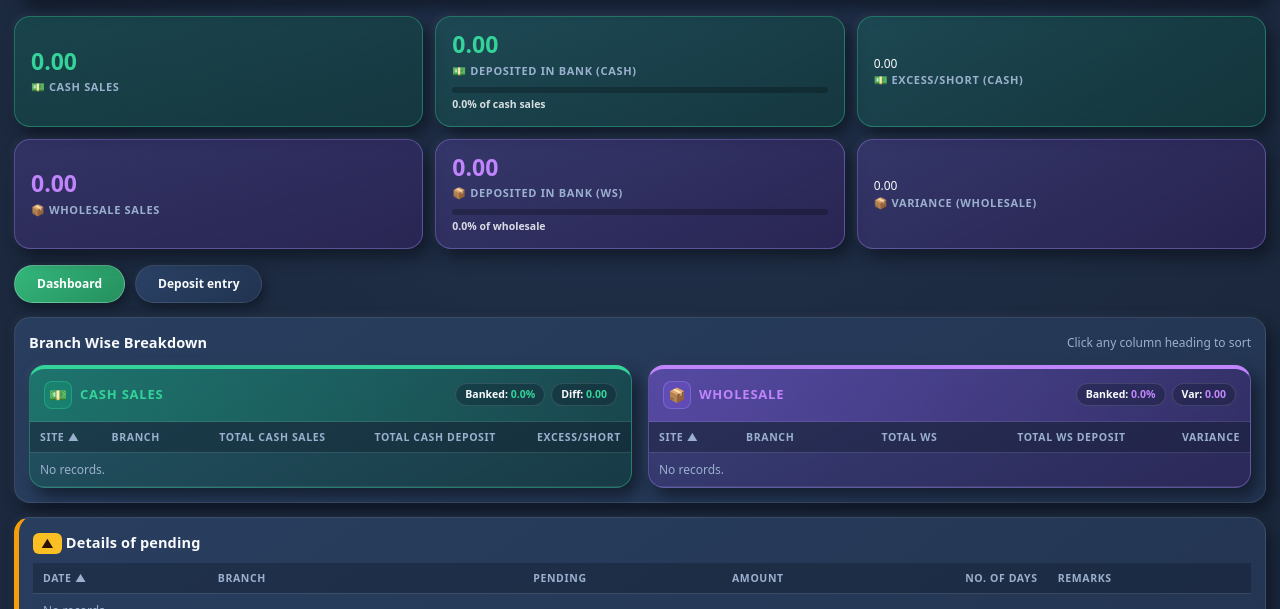
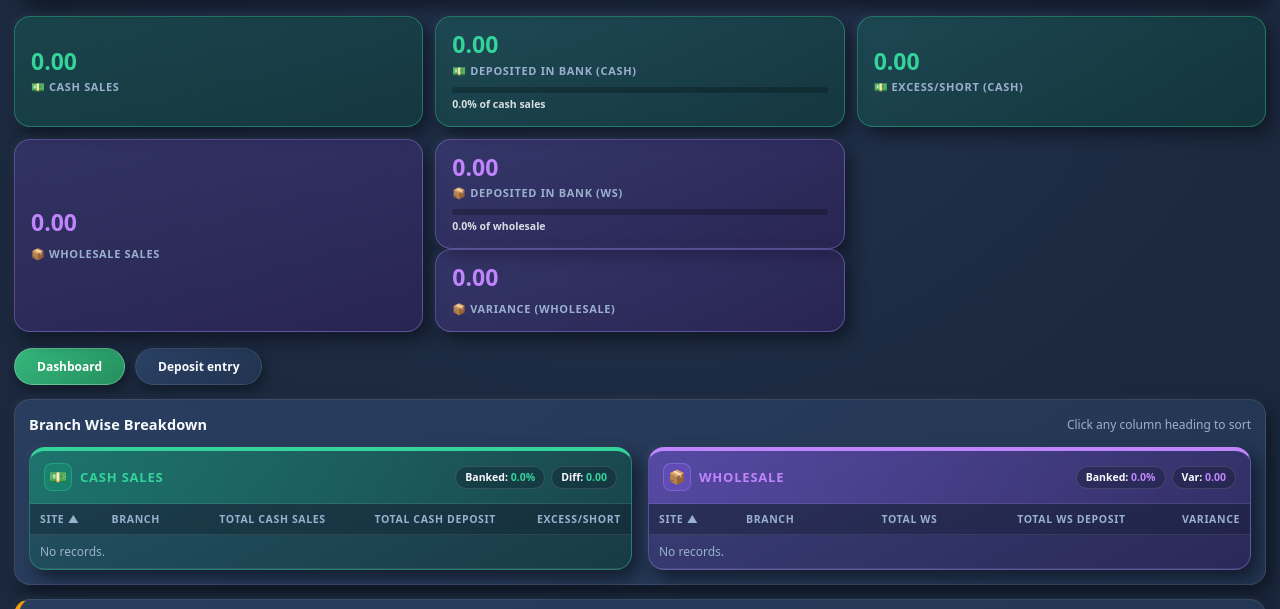
Before and after one commit to tibinkvr1987/deposit-tracker-app, a plain HTML site: page index.html in a window 1280 px wide. Shown: the part 191-800 px from the top of the page. Drawn offline with Linux system fonts and the light colour scheme; no server answers.

Commit message:
Fix HTML structure for cash and wholesale sales

```diff
--- a/index.html
+++ b/index.html
@@ -3074,10 +3074,10 @@ function render(){
   $('kpis').innerHTML=
    `<div class="k cash-k"><span>💵 Cash sales</span><b>${fm(csGross)}</b></div>
     <div class="k cash-k"><span>💵 Deposited in bank (Cash)</span><b>${fm(cd)}</b><div class="bar"><i style="width:${pctC}%"></i></div><span>${pctC.toFixed(1)}% of cash sales</span></div>
-    <div class="k cash-k"><span>💵 Excess/Short (Cash)</span></b class="${pc>0.005?'neg':''}">${fm(-pc)}</b></div>
-    <div class="k ws-k"><span>📦 Wholesale sales</span><b>${fm(ws)}</b></div>
+    <div class="k cash-k"><span>💵 Excess/Short (Cash)</span><b class="${pc>0.005?'neg':''}">${fm(-pc)}</b></div>
+    <div class="k ws-k"><span>📦 Wholesale sales</span><b>${fm(ws)}<b></div>
     <div class="k ws-k"><span>📦 Deposited in bank (WS)</span><b>${fm(wd)}</b><div class="bar"><i style="width:${pctW}%"></i></div><span>${pctW.toFixed(1)}% of wholesale</span></div>
-    <div class="k ws-k"><span>📦 Variance (Wholesale)</span></b class="${pw>0.005?'neg':''}">${fm(-pw)}</b></div>`;
+    <div class="k ws-k"><span>📦 Variance (Wholesale)</span><b class="${pw>0.005?'neg':''}">${fm(-pw)}<b></div>`;
 
   // Populate summary chips inside the Branch Wise Cash & Wholesale Panel Headers
   if($('cashPanelStats')){
```
